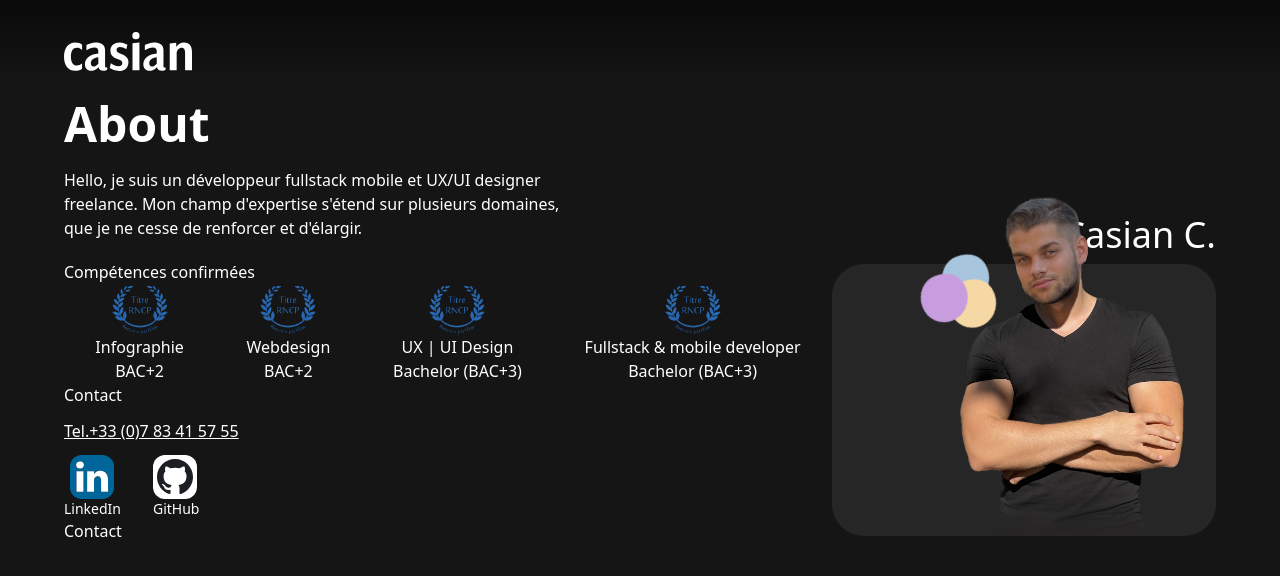
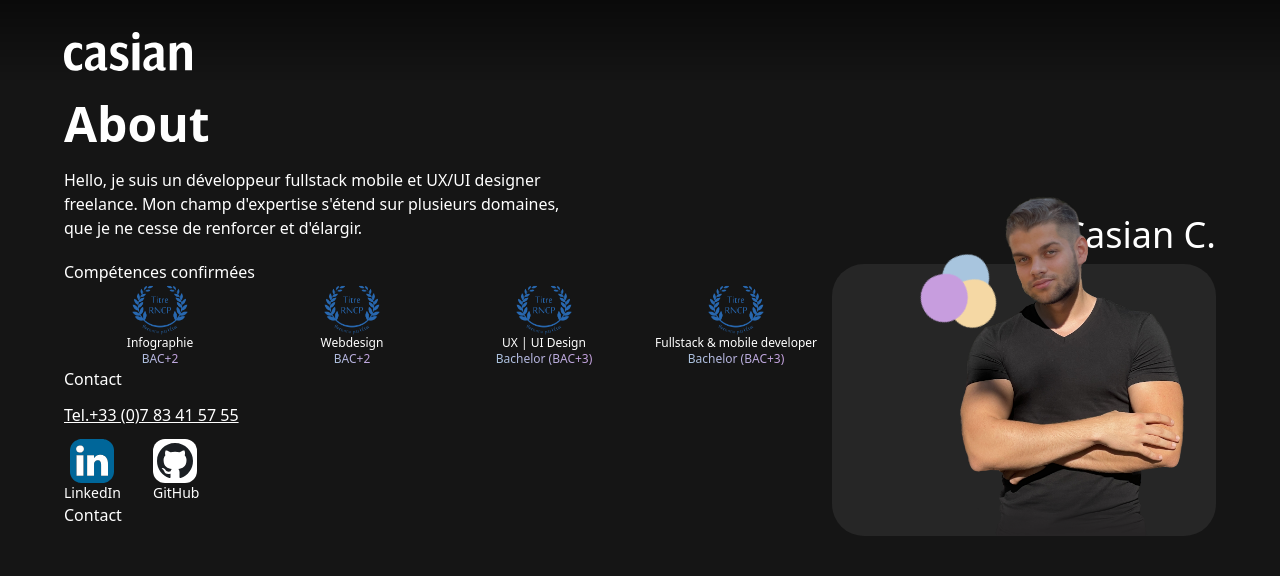
Before and after one commit to CasianLW/portfolio-casian-react-typecript-cms, a Next.js app: page /about in a window 1280 px wide. Shown: the top 576 px of the page. Built offline with nearby package versions, Linux system fonts and the light colour scheme; no server answers.

Commit message:
competences: typo & p color

```diff
--- a/pages/about/index.tsx
+++ b/pages/about/index.tsx
@@ -177,7 +177,7 @@ interface CompetenceProps {
 
 const CompetenceComponent: FC<CompetenceProps> = ({ texte, image, nomCompetence }) => {
   return (
-    <div className="flex flex-col items-center">
+    <div className="flex flex-col items-center w-full">
       <Image
         className="max-w-[56px]"
         src={image}
@@ -185,8 +185,8 @@ const CompetenceComponent: FC<CompetenceProps> = ({ texte, image, nomCompetence
         width={100}
         height={100}
       />
-      <h4>{nomCompetence}</h4>
-      <p className="text-center">{texte}</p>
+      <h4 className="text-xs text-center">{nomCompetence}</h4>
+      <p className="text-center text-xs link-active">{texte}</p>
     </div>
   )
 }
```
